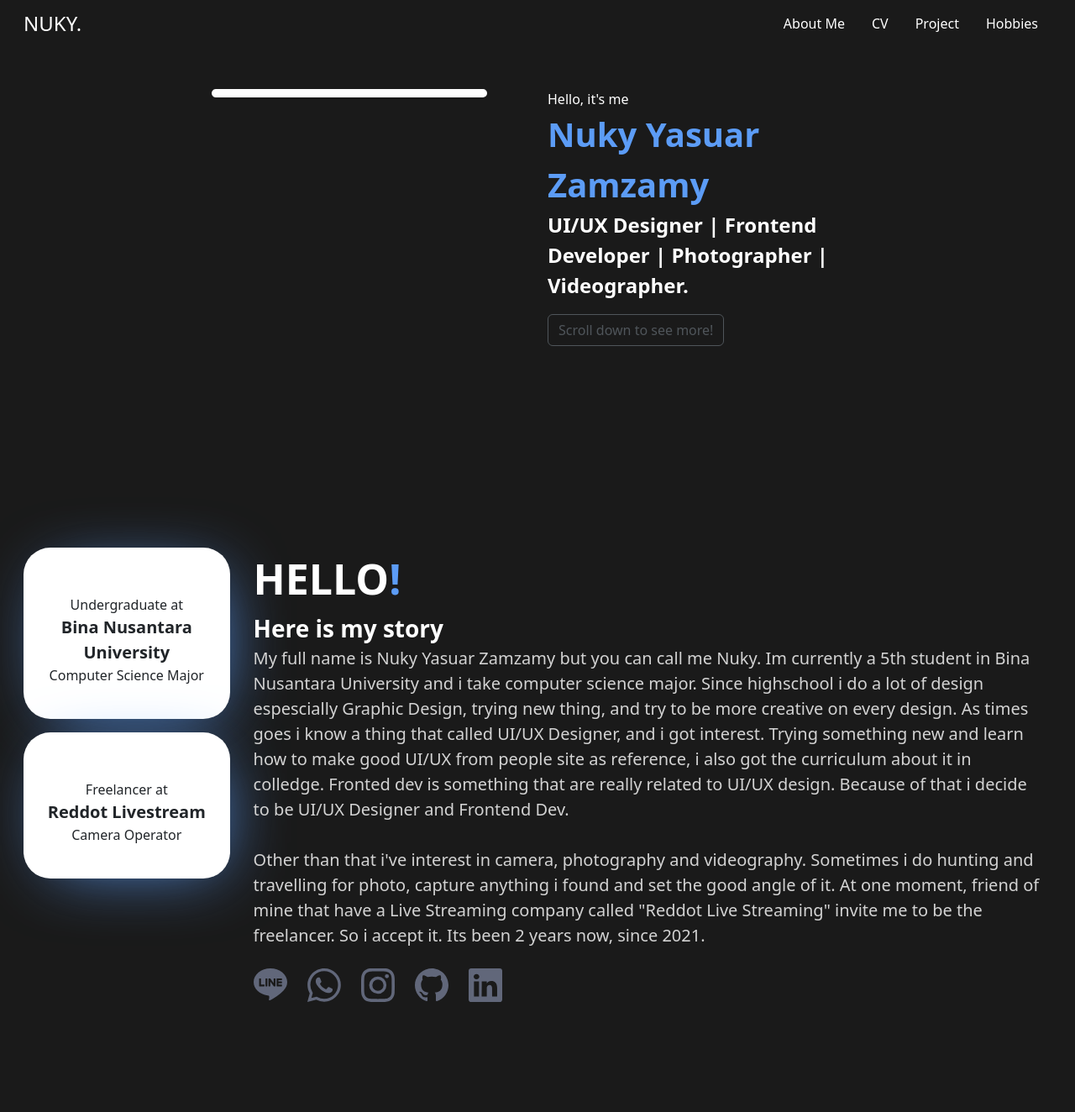
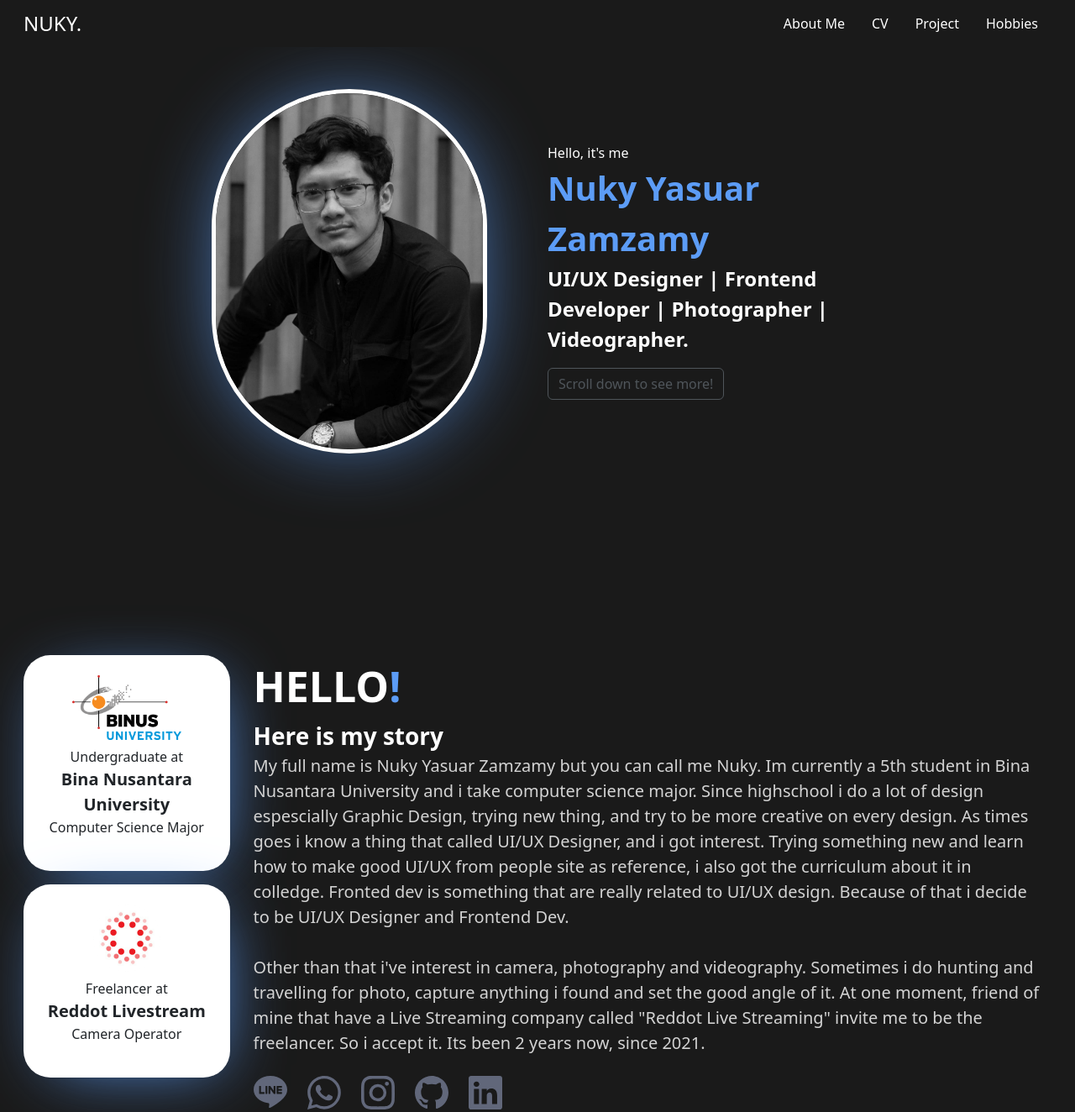
Before and after one commit to nukyyasuar/website-personal, a plain HTML site: page Personal_Web/index.html in a window 1280 px wide. Shown: the top 1324 px of the page at 84% size. Drawn offline with nearby package versions, Linux system fonts and the light colour scheme; the site is published under a folder, as on GitHub Pages, so addresses that start at the root find nothing; a script that the page names is missing; a web font is replaced by a local one.

Commit message:
new changes

```diff
--- a/Personal_Web/index.html
+++ b/Personal_Web/index.html
@@ -52,7 +52,7 @@
         <div class="row align-item-start">
             <div class="col">
                 <div class="d-flex justify-content-end">
-                    <img src="/Assets/25516.jpg" alt="" class="rounded-pill me-5 border border-5 border-white" style="width: 60%; box-shadow: 0px 0px 100px -25px #5C9CF6;">
+                    <img src="Assets/25516.jpg" alt="" class="rounded-pill me-5 border border-5 border-white" style="width: 60%; box-shadow: 0px 0px 100px -25px #5C9CF6;">
                 </div>
             </div>
             <div class="col d-flex justify-content-start">
@@ -143,7 +143,7 @@
             <div class="row align-items-center text-center">
                 <div class="bg-white rounded-5 p-4 mb-3" style="box-shadow: 10px 10px 80px -25px #5C9CF6;">
                     <div class="mb-2">
-                        <img src="/Assets/Binus Logo.png" alt="" class="" style="width: 130px;">
+                        <img src="Assets/Binus Logo.png" alt="" class="" style="width: 130px;">
                     </div>
                     <p class="mb-auto">
                         Undergraduate at
@@ -157,7 +157,7 @@
                 </div>
                 <div class="bg-white rounded-5 p-4" style="box-shadow: 10px 10px 80px -25px #5C9CF6;">
                     <div class="mb-2">
-                        <img src="/Assets/Reddot Logo.png" alt="" class="" style="width: 80px;">
+                        <img src="Assets/Reddot Logo.png" alt="" class="" style="width: 80px;">
                     </div>
                     <p class="mb-auto">
                         Freelancer at
```
